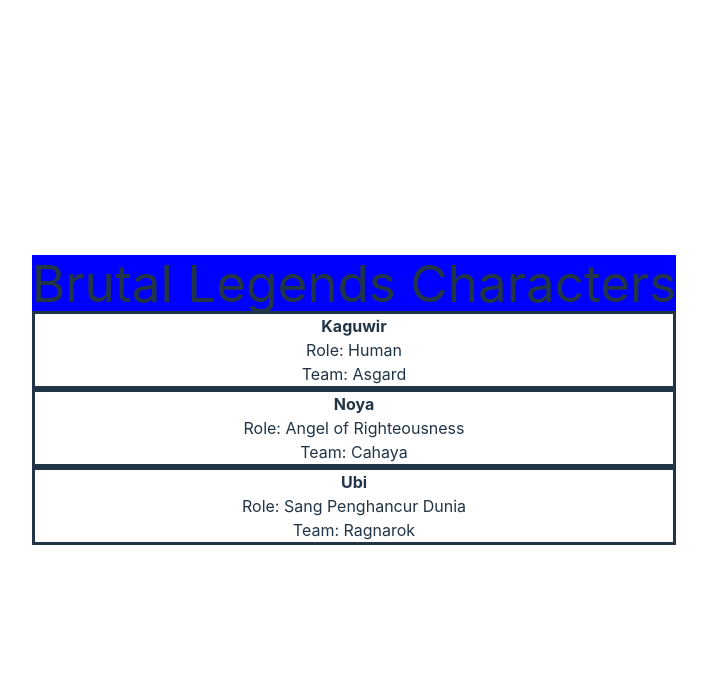
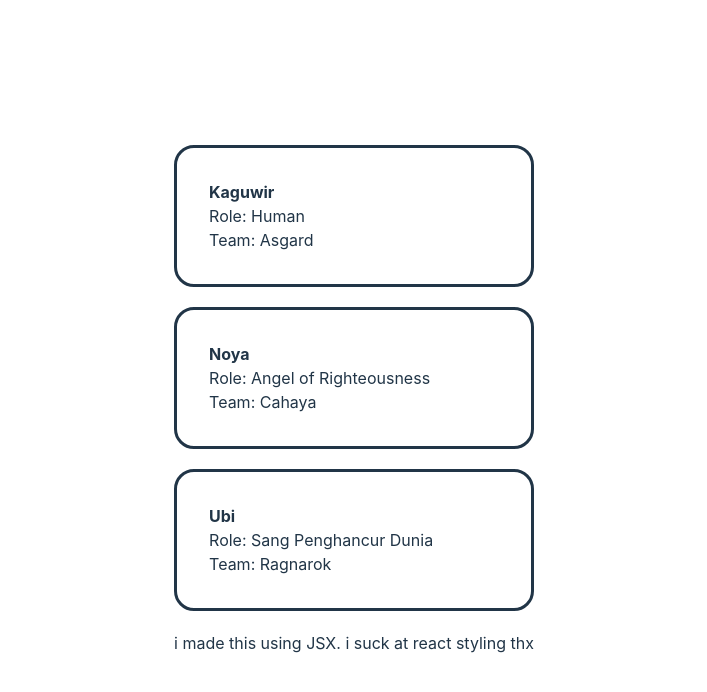
Before and after one commit to shaaa-xq/reactjs-of-the-day, a React (Vite) app: page / in a window 1280 px wide. Shown: the top 692 px of the page, without its empty margins (286-993 px from the left). Built offline with nearby package versions, Linux system fonts and the light colour scheme.

Commit message:
component jsx

```diff
--- a/src/buat_belajar/component/ComponentJsx.jsx
+++ b/src/buat_belajar/component/ComponentJsx.jsx
@@ -2,7 +2,7 @@
 
 function Card({character}){
   return(
-    <div style={{marginTop: '0', border: 'solid'}}>
+    <div className="card" style={{marginTop: '0', border: 'solid'}}>
       <h4 style={{fontWeight: 'bold'}}>{character.name}</h4>
       <ul className="border-solid" >
         <li>Role: {character.role}</li>
@@ -15,22 +15,23 @@
 export default function Profile(){
   return(
     <>
-      <h1 className="header" style={{margin: '0', padding: '0', boxSizing: 'border-box'}}>Brutal Legends Characters</h1>
-      <Card  character={{
+      {/* <h1 className="header" style={{margin: '0', padding: '0', boxSizing: 'border-box'}}>Brutal Legends Characters</h1> */}
+      <Card className="card" character={{
         name: 'Kaguwir',
         role: 'Human',
         team: 'Asgard'
       }} />
-      <Card character={{
+      <Card className="card" character={{
         name: 'Noya',
         role: 'Angel of Righteousness',
         team: 'Cahaya'
       }} />
-      <Card character={{
+      <Card className="card" character={{
         name: 'Ubi',
         role: 'Sang Penghancur Dunia',
         team: 'Ragnarok'
       }} />
+      <p>i made this using JSX. i suck at react styling thx</p>
     </>
   )
 }
--- a/src/buat_belajar/styling/style.css
+++ b/src/buat_belajar/styling/style.css
@@ -6,5 +6,14 @@
 
 .header{
   margin-top: 0;
-  background-color: blue;
+  /* background-color: blue; */
 }
+
+.card{
+  margin-bottom: 20px;
+  border-radius: 20px;
+}
+
+h4, li{
+  text-align: left;
+}
```
Also changed, not shown: src/buat_belajar/component/Conditional.jsx (added).
